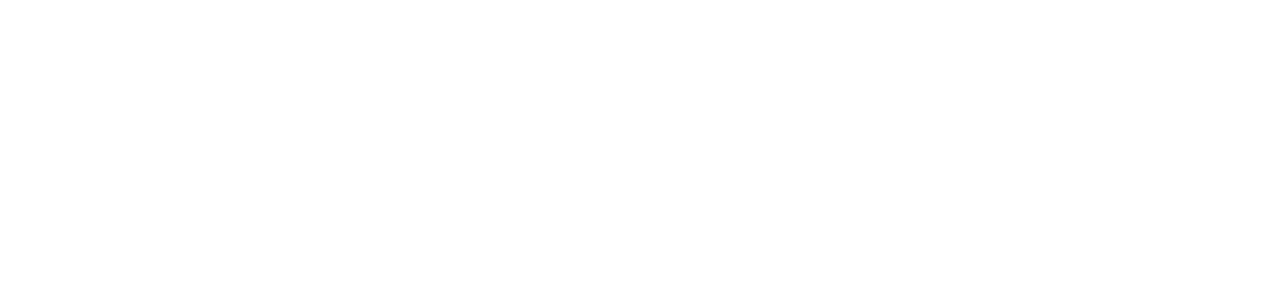
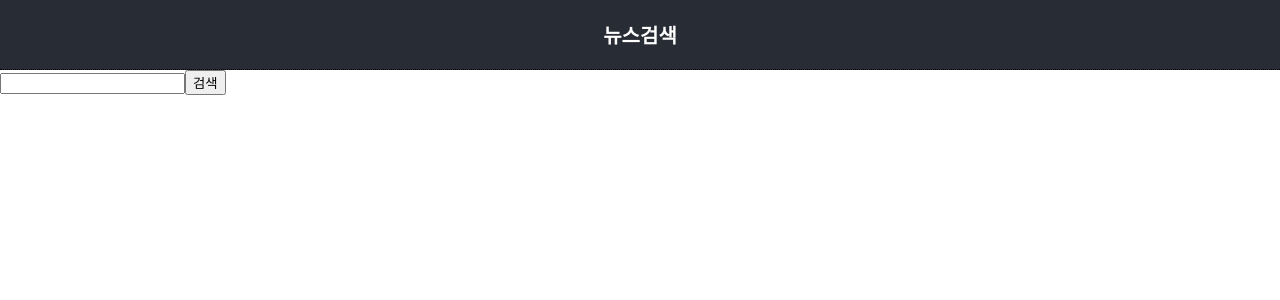
Before and after one commit to W00SUNGLEE/fintech, a React (Create React App) app in the folder fintech/: page /newsApiPage in a window 1280 px wide. Before the commit this address had no page. Shown: the top 300 px of the page. Built offline with nearby package versions, Linux system fonts and the light colour scheme.

Commit message:
NewApiPage

```diff
--- a/fintech/src/App.js
+++ b/fintech/src/App.js
@@ -4,6 +4,7 @@
 import { BrowserRouter, Routes, Route } from "react-router-dom";
 import ArrayMap from './components/ArrayMap'
 import AxiosTest from './page/AxiosTest';
+import NewsApiPage from './page/NewsApiPage';
 
 
 function App() {
@@ -13,6 +14,7 @@
         <Route path="/a" element={<Welcome/>}></Route>
         <Route path="/b" element={<ArrayMap/>}></Route>
         <Route path="/axiosTest" element={<AxiosTest/>}></Route>
+        <Route path='/newsApiPage' element={<NewsApiPage/>}></Route>
       </Routes>
     </BrowserRouter>
   );
--- /dev/null
+++ b/fintech/src/components/news/SearchInput.js
@@ -0,0 +1,13 @@
+import React, { useState } from 'react'
+
+const SearchInput = ({handleChange, handleClick}) => {
+
+    return (
+    <>
+        <input onChange={handleChange}></input>
+        <button onClick={handleClick}>검색</button>
+    </>
+  )
+}
+
+export default SearchInput
--- /dev/null
+++ b/fintech/src/components/news/SearchResult.js
@@ -0,0 +1,15 @@
+import React from 'react'
+
+const SearchResult = ({Result}) => {
+  return (
+    <>
+        {
+            Result.map(({title})=>{
+                return (<p>{title}</p>)
+            })
+        }
+    </>
+  )
+}
+
+export default SearchResult
--- /dev/null
+++ b/fintech/src/page/NewsApiPage.js
@@ -0,0 +1,41 @@
+import React, { useState } from 'react'
+import AppBar from '../components/common/AppBar'
+import SearchInput from '../components/news/SearchInput'
+import SearchResult from '../components/news/SearchResult'
+import axios from 'axios'
+
+const NewsApiPage = () => {
+  const [Input, setInput] = useState('')
+
+  const [Result, setResult] = useState([])
+
+  const inputHandleChange = (event) => {
+    const {value} = event.target;
+    setInput(value);
+    console.log(Input)
+  }
+
+  const ButtonHandleClick = () => {
+    console.log("Click", Input)
+    const url = `https://newsapi.org/v2/everything?q=${Input}&from=2022-04-18&sortBy=publishedAt&apiKey=9e8bb3773cd149b7bcfd717a9f1b85f9`
+    axios.get(url).then((response) => {
+            console.log(response.data);
+            setResult(response.data.articles)
+    });
+  }
+
+  return(
+    <>
+        <AppBar title={"뉴스검색"}/>
+        {/*뉴스 검색*/}
+        <SearchInput
+          handleChange={inputHandleChange}
+          handleClick={ButtonHandleClick}>
+        </SearchInput>
+        {/*결과 출력*/}
+        <SearchResult Result={Result}></SearchResult>
+    </>
+  )
+}
+
+export default NewsApiPage
```
